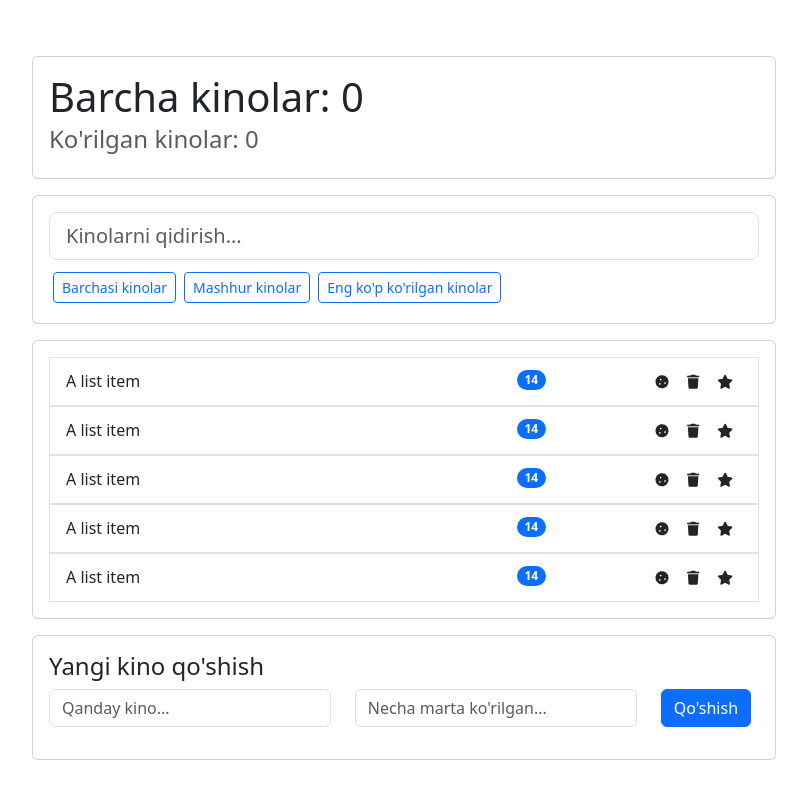
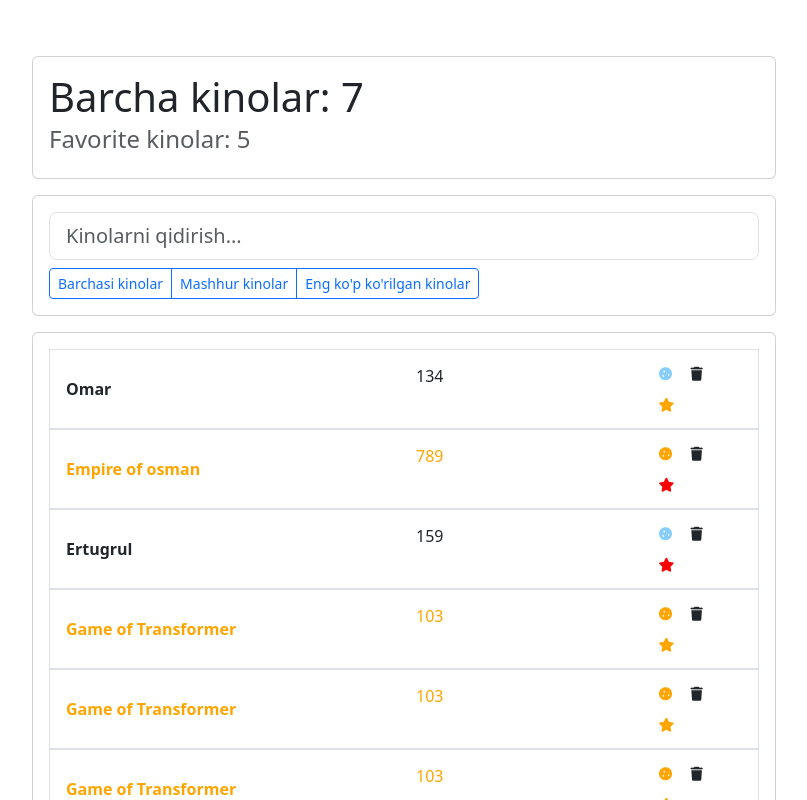
Before and after one commit to axrorbekdf/todo-blog-app, a Vue app: page / in a window 1280 px wide. Shown: the top 800 px of the page, without its empty margins (236-1043 px from the left). Built offline with nearby package versions, Linux system fonts and the light colour scheme.

Commit message:
Props and Bind

```diff
--- a/src/components/app-filter/AppFilter.vue
+++ b/src/components/app-filter/AppFilter.vue
@@ -1,8 +1,8 @@
 <template>
-    <div>
-        <button type="button" class="btn btn-outline-primary m-1 btn-sm">Barchasi kinolar</button>
-        <button type="button" class="btn btn-outline-primary m-1 btn-sm">Mashhur kinolar</button>
-        <button type="button" class="btn btn-outline-primary m-1 btn-sm">Eng ko'p ko'rilgan kinolar</button>
+    <div class="btn-group">
+        <button type="button" class="btn btn-outline-primary btn-sm">Barchasi kinolar</button>
+        <button type="button" class="btn btn-outline-primary btn-sm">Mashhur kinolar</button>
+        <button type="button" class="btn btn-outline-primary btn-sm">Eng ko'p ko'rilgan kinolar</button>
     </div>
 </template>
 <script>
--- a/src/components/app-info/AppInfo.vue
+++ b/src/components/app-info/AppInfo.vue
@@ -2,8 +2,8 @@
     <div>
         <div class="card">
             <div class="card-body">
-                <h1 class="card-title">Barcha kinolar: 0</h1>
-                <h4 class="card-subtitle mb-2 text-body-secondary">Ko'rilgan kinolar: 0</h4>
+                <h1 class="card-title">Barcha kinolar: {{ allMovies }}</h1>
+                <h4 class="card-subtitle mb-2 text-body-secondary">Favorite kinolar: {{ favoriteMovies }}</h4>
             </div>
         </div>
     </div>
@@ -11,7 +11,23 @@
 
 <script>
     export default{
+        props: {
+            data:{
+                type: Array,
+                required: true
+            }
+        },
+        computed:{
+            allMovies(){
+                return this.data.length;
+            },
 
+            favoriteMovies(){
+                return this.data.filter(function(movie){
+                    return movie.favorite;
+                }).length;
+            }
+        }
     }
 </script>
 
--- a/src/components/app/App.vue
+++ b/src/components/app/App.vue
@@ -2,7 +2,7 @@
   <div class="container mt-4 pt-4">
     <div class="row justify-content-center">
       <div class="col-8 p-2">
-        <AppInfo />
+        <AppInfo :data="movies"/>
       </div>
 
       <div class="col-8 p-2">
@@ -17,7 +17,7 @@
       <div class="col-8 p-2">
         <div class="card">
             <div class="card-body">
-              <MovieList />
+              <MovieList :data="movies" />
             </div>
         </div>
       </div>
@@ -48,6 +48,55 @@
       AppFilter,
       MovieList,
       MovieAddForm
+    },
+
+    data(){
+        return {
+            movies: [
+                {
+                    name: "Omar",
+                    viewers: 134,
+                    like: true,
+                    favorite: false
+                },
+                {
+                    name: "Empire of osman",
+                    viewers: 789,
+                    like: false,
+                    favorite: true
+                },
+                {
+                    name: "Ertugrul",
+                    viewers: 159,
+                    like: false,
+                    favorite: false
+                },
+                {
+                    name: "Game of Transformer",
+                    viewers: 103,
+                    like: true,
+                    favorite: true
+                },
+                {
+                    name: "Game of Transformer",
+                    viewers: 103,
+                    like: true,
+                    favorite: true
+                },
+                {
+                    name: "Game of Transformer",
+                    viewers: 103,
+                    like: true,
+                    favorite: true
+                },
+                {
+                    name: "Game of Transformer",
+                    viewers: 103,
+                    like: true,
+                    favorite: true
+                }
+            ]
+        }
     }
   }
 </script>
--- a/src/components/movie-list-item/MovieListItem.vue
+++ b/src/components/movie-list-item/MovieListItem.vue
@@ -1,20 +1,22 @@
 <template>
     <div>
-        <li class="list-group-item d-flex justify-content-between align-items-center">
-            <div class="col-8">A list item</div>
-            <div class="col-4 d-flex justify-content-between">
+        <li class="list-group-item d-flex justify-content-between align-items-center" :class="[movie.favorite ? favoriteClass:'']">
+            <div class="col-6"><strong>{{ movie.name }}</strong></div>
+            <div class="col-6 d-flex justify-content-between">
                 <div>
-                    <span class="badge bg-primary rounded-pill">14</span>
+                    <div class="col-6" >
+                        <input :class="[movie.favorite ? favoriteClass:'']" :value="movie.viewers" type="number" class="form-control border-0">
+                    </div>
                 </div>
                 <div>
-                    <button class="btn btn-default btn-sm btn-cookie">
+                    <button :class="[movie.favorite ? favoriteClass:blueClass]" class="btn btn-default btn-sm btn-cookie">
                         <i class="fa fa-cookie"></i>
                     </button>
                     <button class="btn btn-default btn-sm btn-trash">
                         <i class="fa fa-trash"></i>
                     </button>
                     <button class="btn btn-default btn-sm btn-start">
-                        <i class="fa fa-star"></i>
+                        <i :class="[movie.like ? favoriteClass:redClass]" class="fa fa-star"></i>
                     </button>
                 </div>
             </div>
@@ -23,9 +25,31 @@
 </template>
 <script>
 export default {
-
+    props: {
+        movie: {
+            type: Object,
+            required: true
+        }
+    },
+    data(){
+        return {
+            redClass: 'red',
+            favoriteClass: 'favorite',
+            blueClass: 'blue'
+        }
+    }
 }
 </script>
 <style>
+    .favorite{
+        color: orange;
+    }
 
+    .red{
+        color: red;
+    }
+
+    .blue{
+        color: lightskyblue;
+    }
 </style>
--- a/src/components/movie-list/MovieList.vue
+++ b/src/components/movie-list/MovieList.vue
@@ -2,11 +2,7 @@
     <div>
         <ul class="list-group">
 
-            <MovieListItem/>
-            <MovieListItem/>
-            <MovieListItem/>
-            <MovieListItem/>
-            <MovieListItem/>
+            <MovieListItem v-for="movie,key in data" :movie="movie" :key="key"/>
 
         </ul>
     </div>
@@ -16,6 +12,12 @@ import MovieListItem from "@/components/movie-list-item/MovieListItem.vue"
 export default {
     components:{
         MovieListItem
+    },
+    props: {
+        data: {
+            type: Array,
+            required: true
+        }
     }
 }
 </script>
```
